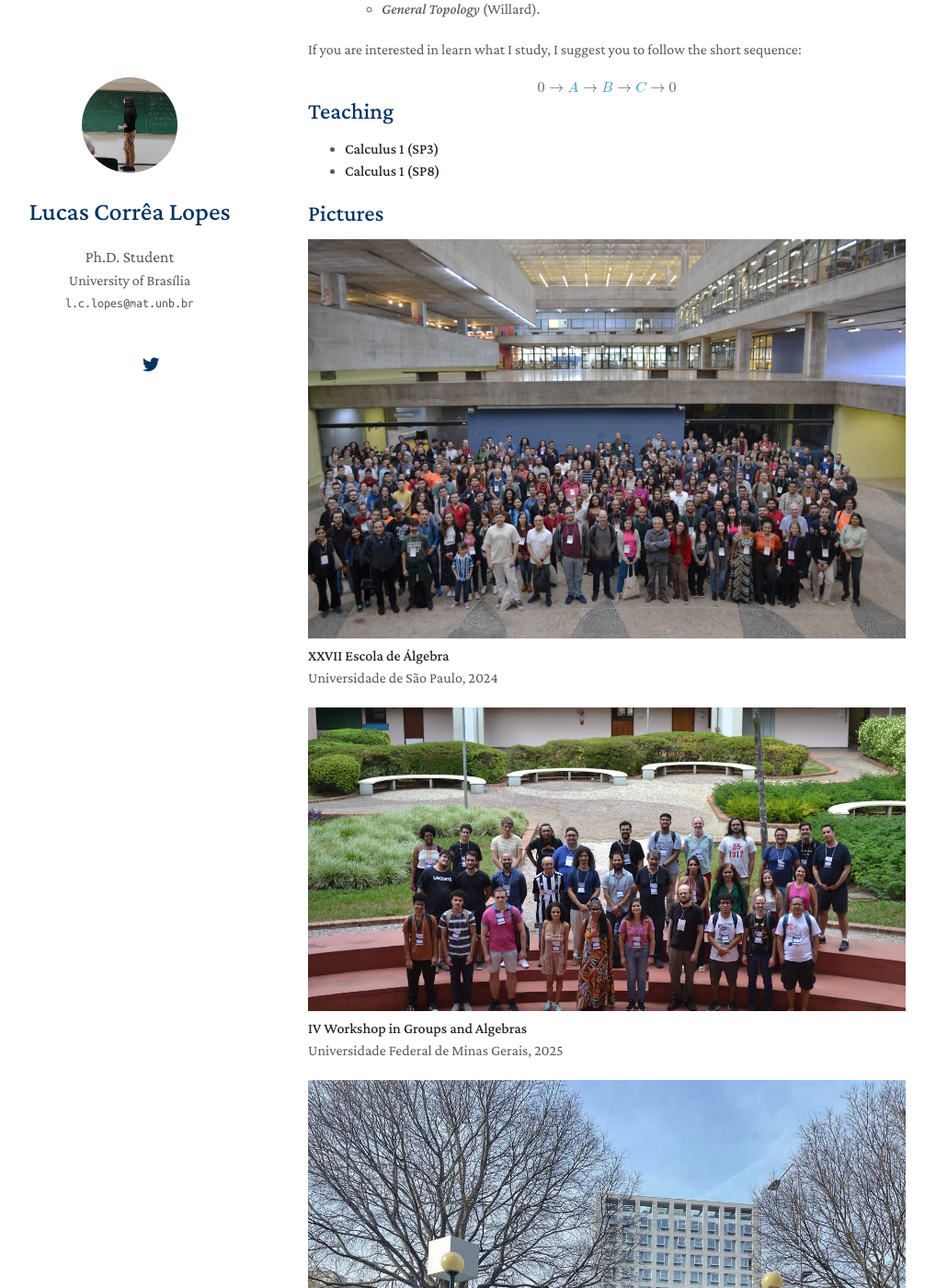
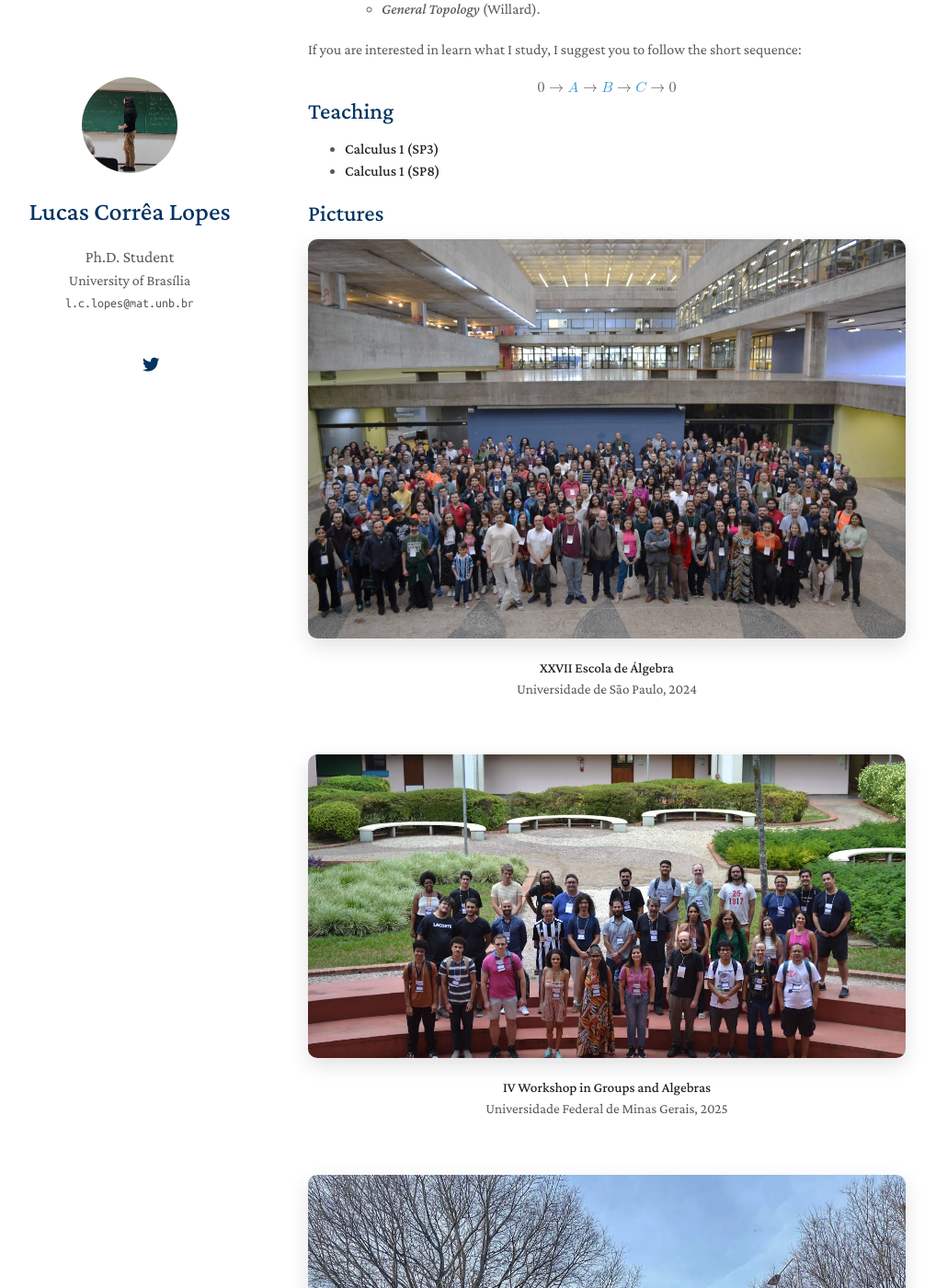
Before and after one commit to lcorrealopes/home, a Jekyll site: the page built from index.md, in a window 1280 px wide and 1400 px high, scrolled down 1541 px. Shown: the whole window at 92% size, without its empty margins (135-1153 px from the left). Built offline with Jekyll 4.4.1, drawn with Linux system fonts in a browser that asks for light colours; nearby versions of some CDN libraries; a style sheet for code colours, icons or effects is not loaded; our own code applies the rules of GitHub Pages for plain Markdown files.

Commit message:
Update minimal-light.scss

```diff
--- a/_sass/minimal-light.scss
+++ b/_sass/minimal-light.scss
@@ -614,3 +614,32 @@
   display:none;
   font-family: monospace;
 }
+
+/* ========================= */
+/*        EVENTS STYLE       */
+/* ========================= */
+
+.event-item {
+  margin-bottom: 60px;
+  text-align: center;
+}
+
+.event-item img {
+  width: 100%;
+  max-width: 650px;
+  border-radius: 10px;
+  box-shadow: 0 8px 22px rgba(0,0,0,0.12);
+  transition: transform 0.25s ease, box-shadow 0.25s ease;
+}
+
+.event-item img:hover {
+  transform: scale(1.01);
+  box-shadow: 0 10px 28px rgba(0,0,0,0.18);
+}
+
+.event-caption {
+  font-size: 0.95em;
+  margin-top: 14px;
+  color: #555;
+  line-height: 1.5;
+}
```
